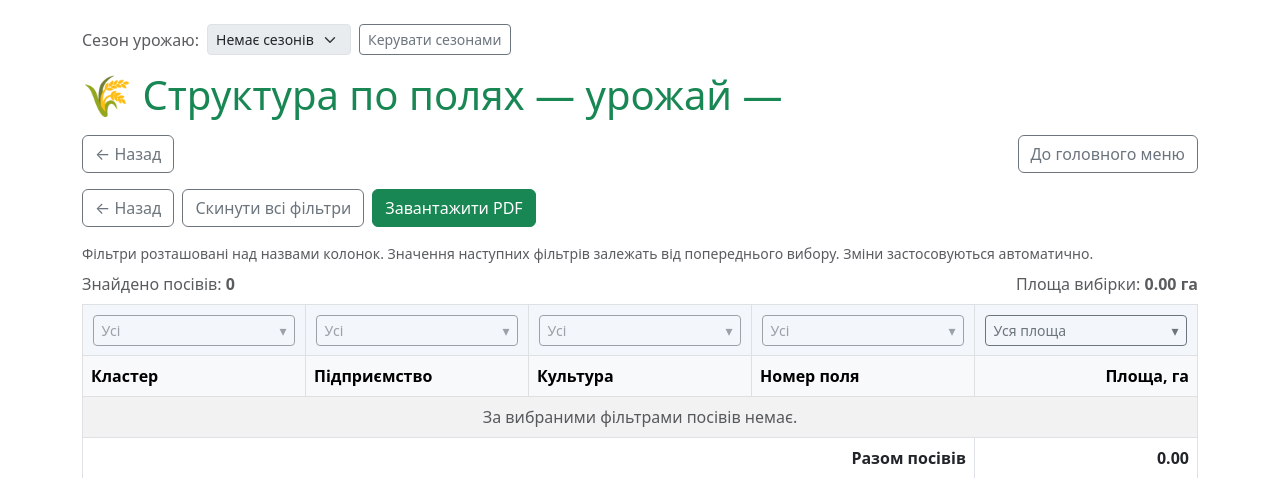
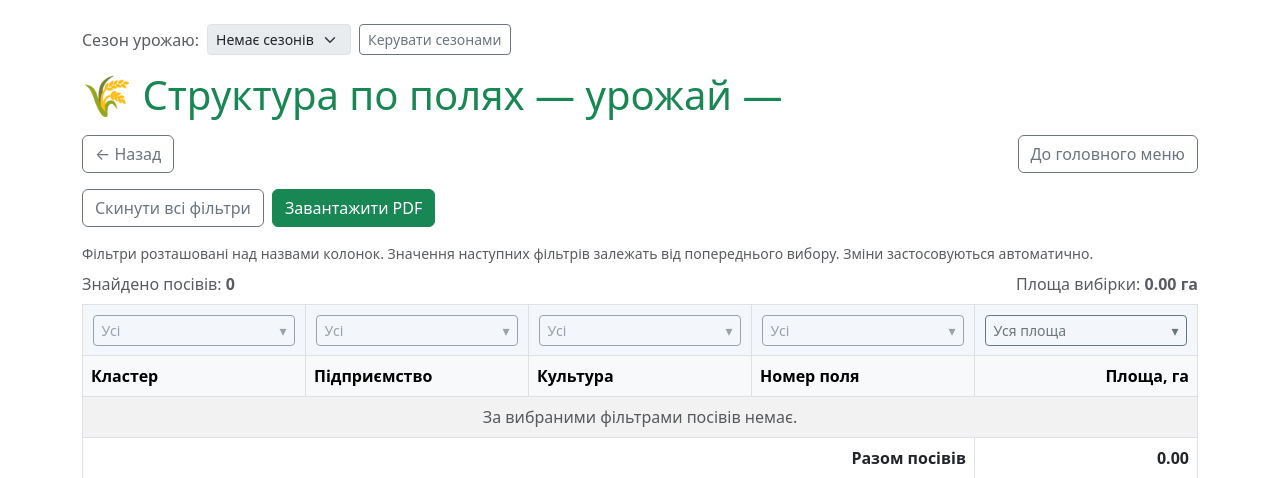
Before and after one commit to maksymvasylyna/agro_erp, a Flask app: page /structure/fields in a window 1280 px wide. Shown: the top 478 px of the page. Run offline with Flask 3, Linux system fonts and the light colour scheme; data that the repository does not hold is empty; some libraries are stand-ins or nearby versions.

Commit message:
ui(structure): remove local back link in favor of consistent shared navigation

```diff
--- a/modules/structure/fields_structure/templates/fields_structure/index.html
+++ b/modules/structure/fields_structure/templates/fields_structure/index.html
@@ -28,7 +28,6 @@
 
 <div class="d-flex flex-wrap align-items-center justify-content-between gap-2 mb-3">
   <div class="d-flex flex-wrap align-items-center gap-2">
-    <a href="{{ url_for('structure.index') }}" class="btn btn-outline-secondary">← Назад</a>
     <button type="button" class="btn btn-outline-secondary" id="reset-all-filters">
       Скинути всі фільтри
     </button>
```
